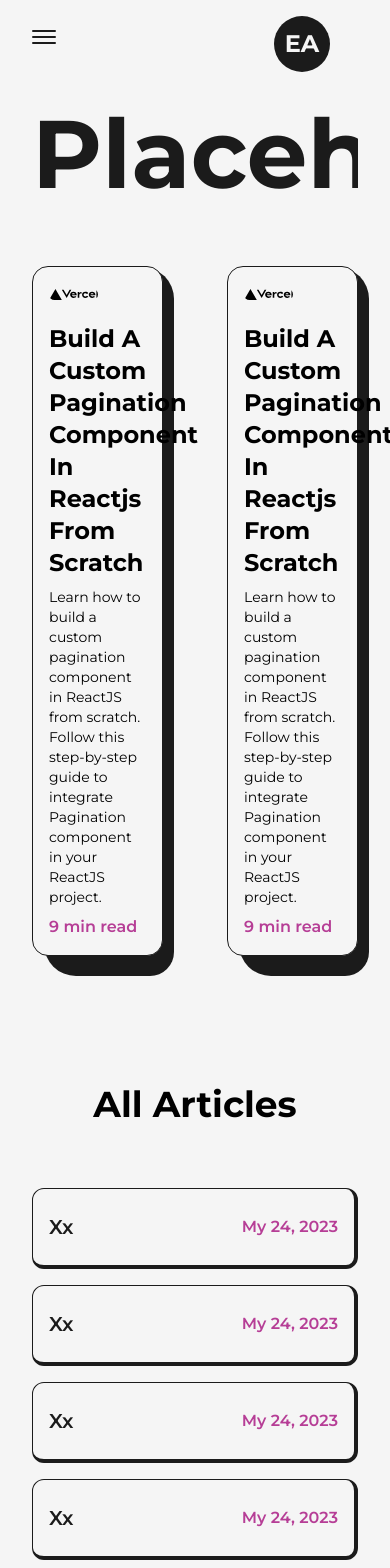
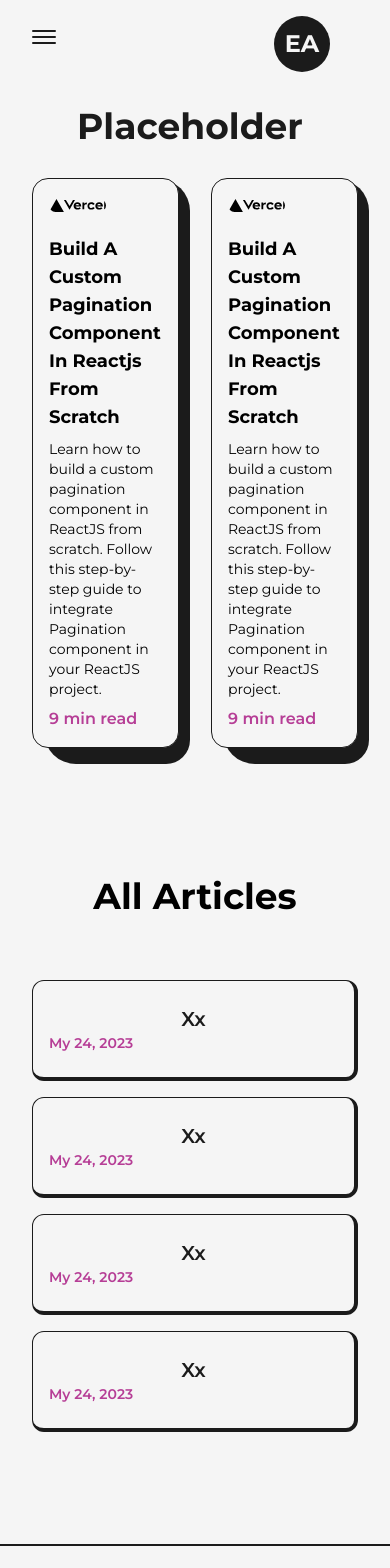
Before and after one commit to emadak47/portfolio-website, a Next.js app: page /articles in a window 390 px wide. Shown: the top 1568 px of the page. Built offline with nearby package versions, Linux system fonts and the light colour scheme.

Commit message:
responsive articles page

```diff
--- a/src/pages/articles.js
+++ b/src/pages/articles.js
@@ -36,7 +36,7 @@
                 style={{ x: x, y: y }}
                 initial={{ opacity: 0 }}
                 whileInView={{ opacity: 1, transition: { duration: 0.2 } }}
-                className='z-10 w-96 h-auto hidden absolute rounded-lg'
+                className='z-10 w-96 h-auto hidden absolute rounded-lg md:!hidden'
             />
         </Link>
     );
@@ -61,7 +61,7 @@
             </Link>
 
             <Link href={link} target="_blank">
-                <h2 className='capitalize text-2xl font-bold my-2 mt-4 hover:underline'>{title}</h2>
+                <h2 className='capitalize text-2xl font-bold my-2 mt-4 hover:underline xs:text-lg '>{title}</h2>
             </Link>
             <p className='text-sm mb-2'>{summary}</p>
             <span className='text-primary font-semibold dark:text-primaryDark'>{time}</span>
@@ -76,10 +76,11 @@
             whileInView={{ y: 0, transition: { duration: 0.2, ease: "easeInOut" } }}
             viewport={{ 'once': true }}
             className='relative w-full p-4 py-6 my-4 rounded-xl flex items-center justify-between bg-light text-dark
-                       first:mt-0 border border-solid border-dark border-r-4 border-b-4 dark:border-light dark:bg-dark dark:text-light'
+                       first:mt-0 border border-solid border-dark border-r-4 border-b-4 dark:border-light dark:bg-dark
+                       dark:text-light sm:flex-col'
         >
             <MovingImg title={title} img={img} link={link} />
-            <span className='text-primary dark:text-primaryDark font-semibold pl-4'>{date}</span>
+            <span className='text-primary dark:text-primaryDark font-semibold pl-4 sm:self-start sm:pl-0 xs:text-sm'>{date}</span>
         </motion.li>
     );
 }
@@ -93,8 +94,8 @@
             </Head>
             <main className='w-full mb-16 flex flex-col items-center justify-center overflow-hidden dark:text-light'>
                 <Layout className='pt-16'>
-                    <Animated text="Placeholder" className='mb-16' />
-                    <ul className='grid grid-cols-2 gap-16'>
+                    <Animated text="Placeholder" className='mb-16 lg:!text-7xl sm:mb-8 sm:!text-6xl xs:!text-4xl' />
+                    <ul className='grid grid-cols-2 gap-16 md:grid-col-1 lg:gap-8 md:gap-y-16'>
                         <FeatureArticle
                             title="Build A Custom Pagination Component In Reactjs From Scratch"
                             summary="Learn how to build a custom pagination component in ReactJS from scratch.
```
